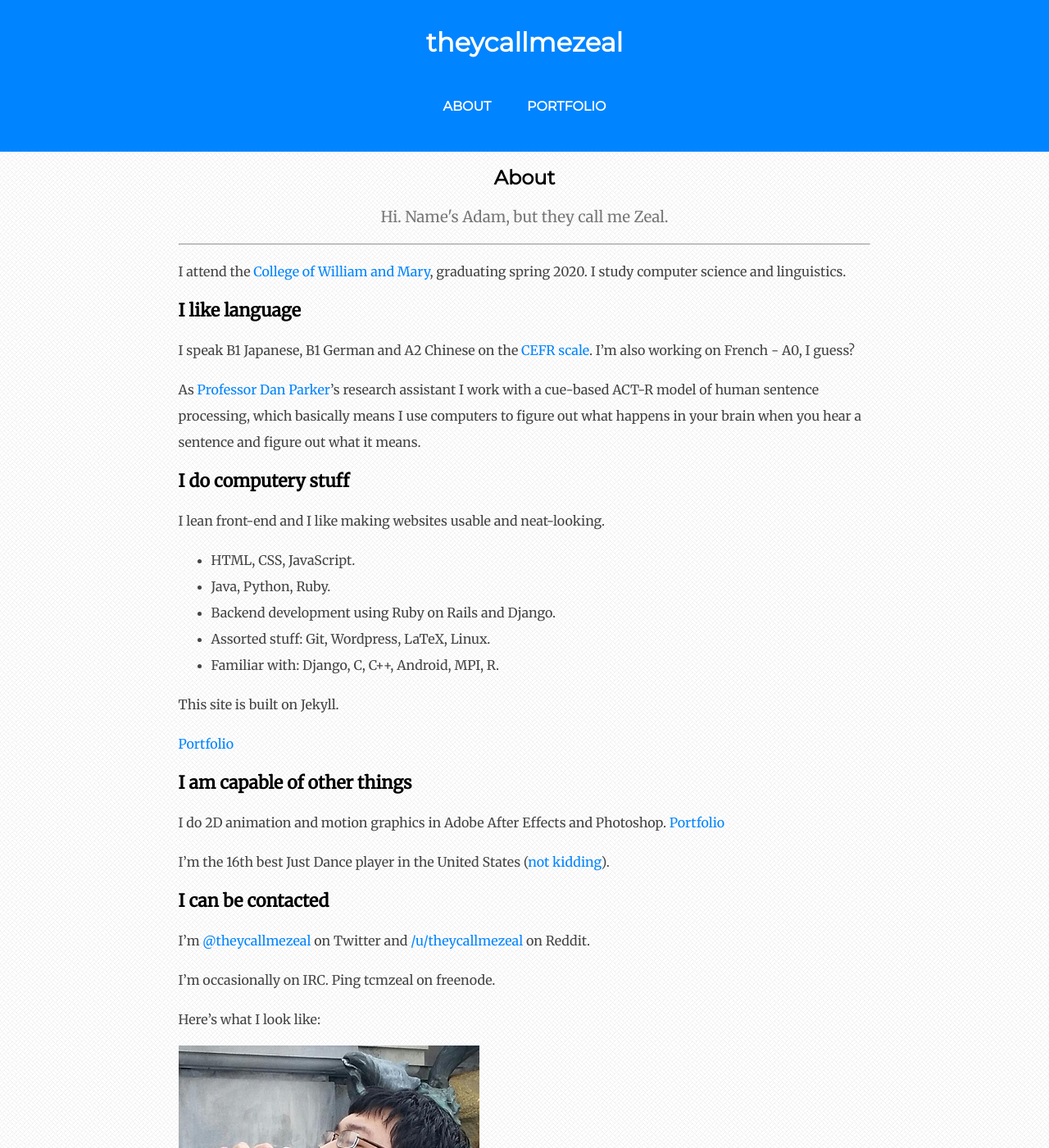
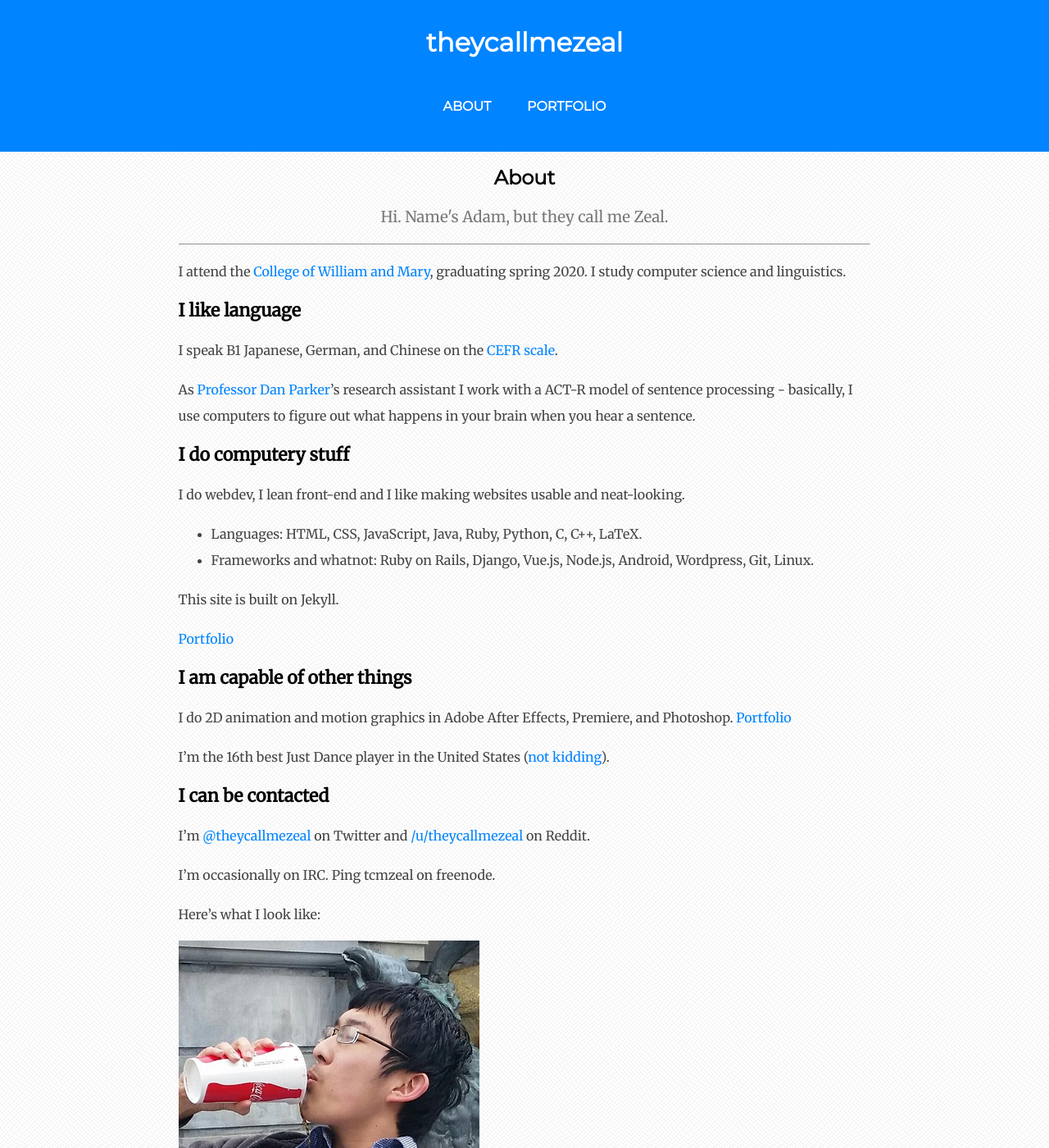
Before and after one commit to theycallmezeal/theycallmezeal.github.io, a Jekyll site: the page built from about.md, in a window 1280 px wide and 1400 px high. Shown: the whole window at 82% size. Built offline with Jekyll 4.4.1, drawn with Linux system fonts in a browser that asks for light colours.

Commit message:
Update about.md

```diff
--- a/about.md
+++ b/about.md
@@ -8,19 +8,16 @@ I attend the [College of William and Mary](http://wm.edu), graduating spring 202
 
 # I like language
 
-I speak B1 Japanese, B1 German and A2 Chinese on the [CEFR scale](https://en.wikipedia.org/wiki/Common_European_Framework_of_Reference_for_Languages). I'm also working on French - A0, I guess?
+I speak B1 Japanese, German, and Chinese on the [CEFR scale](https://en.wikipedia.org/wiki/Common_European_Framework_of_Reference_for_Languages).
 
-As [Professor Dan Parker](http://www.wm.edu/as/linguistics/parker/about.html)'s research assistant I work with a cue-based ACT-R model of human sentence processing, which basically means I use computers to figure out what happens in your brain when you hear a sentence and figure out what it means.
+As [Professor Dan Parker](http://www.wm.edu/as/linguistics/parker/about.html)'s research assistant I work with a ACT-R model of sentence processing - basically, I use computers to figure out what happens in your brain when you hear a sentence.
 
 # I do computery stuff
 
-I lean front-end and I like making websites usable and neat-looking.
+I do webdev, I lean front-end and I like making websites usable and neat-looking.
 
-* HTML, CSS, JavaScript.
-* Java, Python, Ruby.
-* Backend development using Ruby on Rails and Django.
-* Assorted stuff: Git, Wordpress, LaTeX, Linux.
-* Familiar with: Django, C, C++, Android, MPI, R.
+* Languages: HTML, CSS, JavaScript, Java, Ruby, Python, C, C++, LaTeX.
+* Frameworks and whatnot: Ruby on Rails, Django, Vue.js, Node.js, Android, Wordpress, Git, Linux.
 
 This site is built on Jekyll.
 
@@ -28,7 +25,7 @@ This site is built on Jekyll.
 
 # I am capable of other things
 
-I do 2D animation and motion graphics in Adobe After Effects and Photoshop. [Portfolio](portfolio#video)
+I do 2D animation and motion graphics in Adobe After Effects, Premiere, and Photoshop. [Portfolio](portfolio#video)
 
 I'm the 16th best Just Dance player in the United States ([not kidding](https://youtu.be/AUqUBdKvraI)).
 
```
